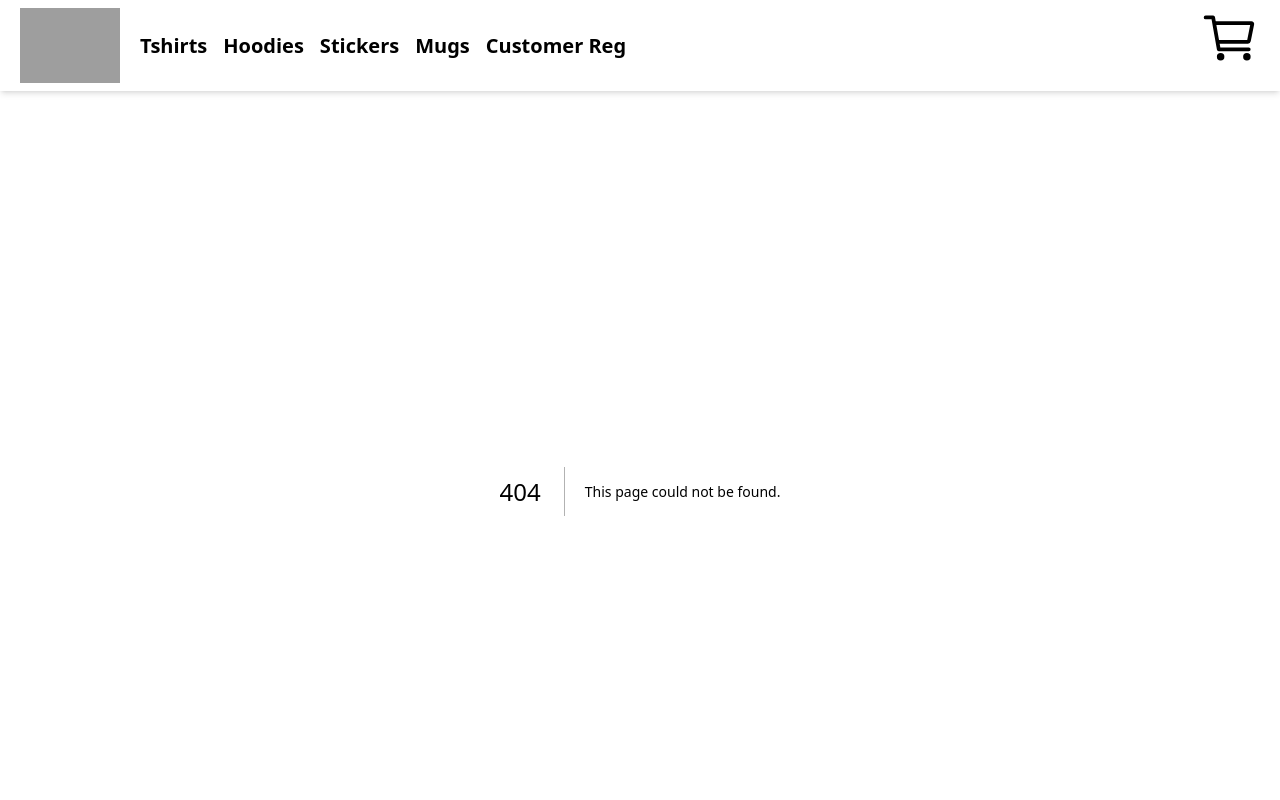
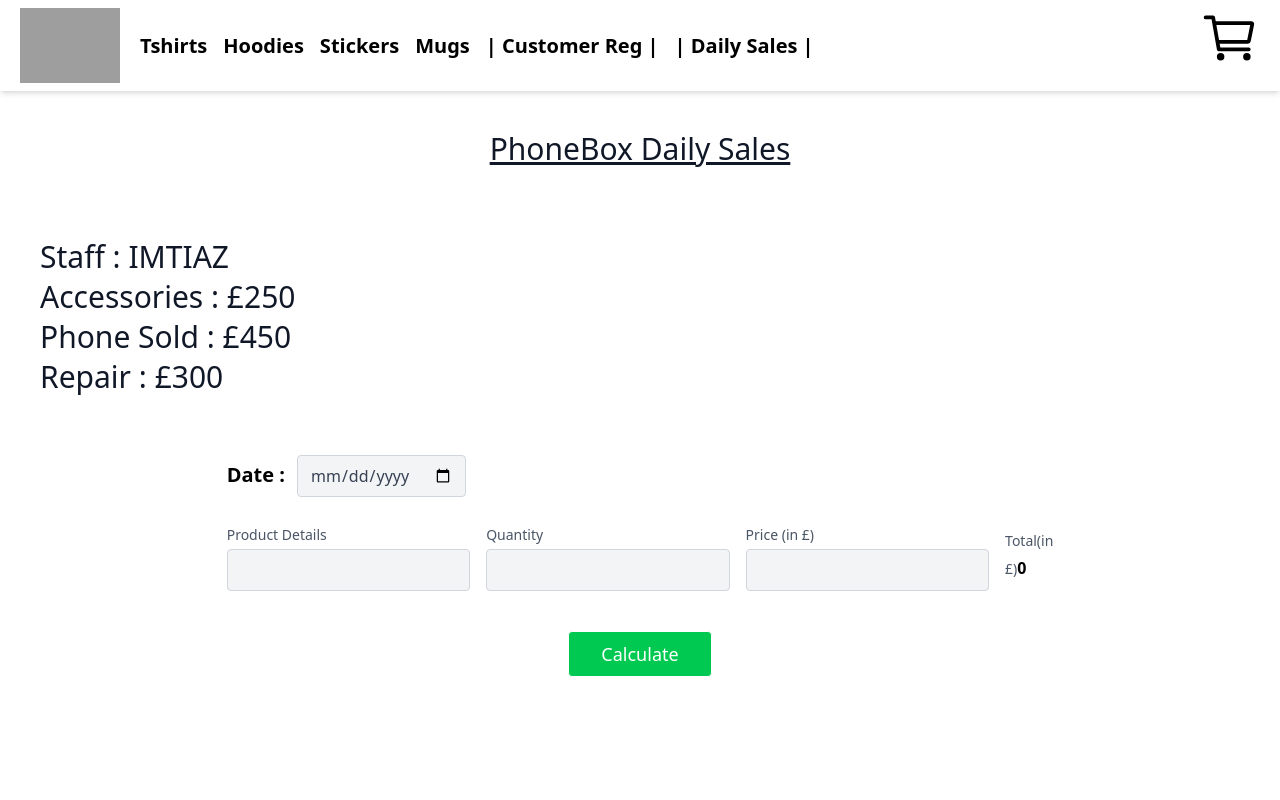
Before and after one commit to imt-eiaz/codeswear, a Next.js app: page /dailysales in a window 1280 px wide. Before the commit this address had no page. Shown: the top 800 px of the page. Built offline with nearby package versions, Linux system fonts and the light colour scheme; grey boxes are pictures that could not be loaded.

Commit message:
vid 24 to start

```diff
--- a/app/components/Navbar.js
+++ b/app/components/Navbar.js
@@ -55,7 +55,12 @@
             </Link>
             <Link href={"/customerreg"} legacyBehavior>
               <a>
-                <li>Customer Reg</li>
+                <li>| Customer Reg |</li>
+              </a>
+            </Link>
+            <Link href={"/dailysales"} legacyBehavior>
+              <a>
+                <li>| Daily Sales |</li>
               </a>
             </Link>
           </ul>
--- /dev/null
+++ b/app/dailysales/page.js
@@ -0,0 +1,132 @@
+"use client";
+import React, { useState } from "react";
+import Link from "next/link";
+import input from "react";
+
+const page = () => {
+  let [total, setTotal] = useState(0);
+  function handleClick() {
+    setTotal(250 + 320);
+  }
+
+  return (
+    <>
+      <div>
+        <div>
+          <section class="text-gray-600 body-font">
+            <div class="container px-5 py-10 mx-auto">
+              <div class="flex flex-col text-center w-full mb-4">
+                <h1 class="sm:text-3xl text-2xl font-medium title-font mb-4  text-gray-900">
+                  <label class="underline">PhoneBox Daily Sales</label>
+                </h1>
+              </div>
+              <div class="flex flex-col text-left w-full mb-4  px-5 py-10 mx-auto">
+                <h1 class="sm:text-3xl text-l font-medium title-font mb-1 text-gray-900">
+                  Staff : IMTIAZ
+                </h1>
+                <h1 class="sm:text-3xl text-l font-medium title-font mb-1  text-gray-900">
+                  Accessories : £250
+                </h1>
+                <h1 class="sm:text-3xl text-l font-medium title-font mb-1 text-gray-900">
+                  Phone Sold : £450
+                </h1>
+                <h1 class="sm:text-3xl text-l font-medium title-font mb-1 text-gray-900">
+                  Repair : £300
+                </h1>
+              </div>
+
+              <div class="flex lg:w-2/3  sm:flex-row flex-col mx-auto px-5 sm:space-x-4 sm:space-y-0 space-y-4 sm:px-0 items-end">
+                <div class="relative flex-grow ">
+                  <label
+                    for="full-name"
+                    class="leading-7 text-xl  font-bold text-black "
+                  >
+                    Date :
+                  </label>
+
+                  <input
+                    type="date"
+                    id="dob"
+                    name="dob"
+                    class=" bg-gray-100 bg-opacity-50 rounded border border-gray-300 focus:border-green-500 focus:bg-transparent focus:ring-2 focus:ring-green-200 text-base outline-none text-gray-700 py-1 mx-3 px-3 leading-8 transition-colors duration-200 ease-in-out"
+                  />
+                </div>
+              </div>
+              <br />
+              <div class="flex lg:w-2/3 w-full sm:flex-row flex-col mx-auto px-8 sm:space-x-4 sm:space-y-0 space-y-4 sm:px-0 items-end">
+                <div class="relative flex-grow w-full">
+                  <label
+                    for="full-name"
+                    class="leading-7 text-sm text-gray-600"
+                  >
+                    Product Details
+                  </label>
+
+                  <input
+                    type="text"
+                    id="name"
+                    name="name"
+                    class="w-full bg-gray-100 bg-opacity-50 rounded border border-gray-300 focus:border-green-500 focus:bg-transparent focus:ring-2 focus:ring-green-200 text-base outline-none text-gray-700 py-1 px-3 leading-8 transition-colors duration-200 ease-in-out"
+                  />
+                </div>
+
+                <div class="relative flex-grow w-full">
+                  <label
+                    for="full-name"
+                    class="leading-7 text-sm text-gray-600"
+                  >
+                    Quantity
+                  </label>
+
+                  <input
+                    type="number"
+                    id="qty"
+                    name="dob"
+                    class="w-full bg-gray-100 bg-opacity-50 rounded border border-gray-300 focus:border-green-500 focus:bg-transparent focus:ring-2 focus:ring-green-200 text-base outline-none text-gray-700 py-1 px-3 leading-8 transition-colors duration-200 ease-in-out"
+                  />
+                </div>
+
+                <div class="relative flex-grow w-full">
+                  <label
+                    for="full-name"
+                    class="leading-7 text-sm text-gray-600"
+                  >
+                    Price (in £)
+                  </label>
+
+                  <input
+                    type="number"
+                    id="price"
+                    name="dob"
+                    class="w-full bg-gray-100 bg-opacity-50 rounded border border-gray-300 focus:border-green-500 focus:bg-transparent focus:ring-2 focus:ring-green-200 text-base outline-none text-gray-700 py-1 px-3 leading-8 transition-colors duration-200 ease-in-out"
+                  />
+                </div>
+                <div class="relative mb-2">
+                  <label
+                    for="full-name"
+                    class="leading-7 text-sm text-gray-600 "
+                  >
+                    Total(in £)
+                  </label>
+                  <label for="full-name" class=" text-l  font-bold text-black ">
+                    {total}
+                  </label>
+                </div>
+              </div>
+              <div class="relative flex w-full justify-center py-10">
+                <button
+                  onClick={handleClick}
+                  class="text-white bg-green-500 cursor-pointer border-1 py-2 px-8 focus:outline-none hover:bg-green-600 rounded text-lg"
+                >
+                  Calculate
+                </button>
+              </div>
+            </div>
+          </section>
+        </div>
+      </div>
+    </>
+  );
+};
+
+export default page;
--- a/package.json
+++ b/package.json
@@ -3,14 +3,15 @@
   "version": "0.1.0",
   "private": true,
   "scripts": {
-    "dev": "next dev",
+    "dev": "next dev ",
+
     "build": "next build",
     "start": "next start",
     "lint": "next lint"
   },
   "dependencies": {
     "@tailwindcss/postcss": "^4.0.6",
-    "next": "15.1.7",
+    "next": "^15.3.0",
     "postcss": "^8.5.2",
     "react": "^19.0.0",
     "react-dom": "^19.0.0",
```
Also changed, not shown: 1 other file (tests, documents, lock files or other folders).
